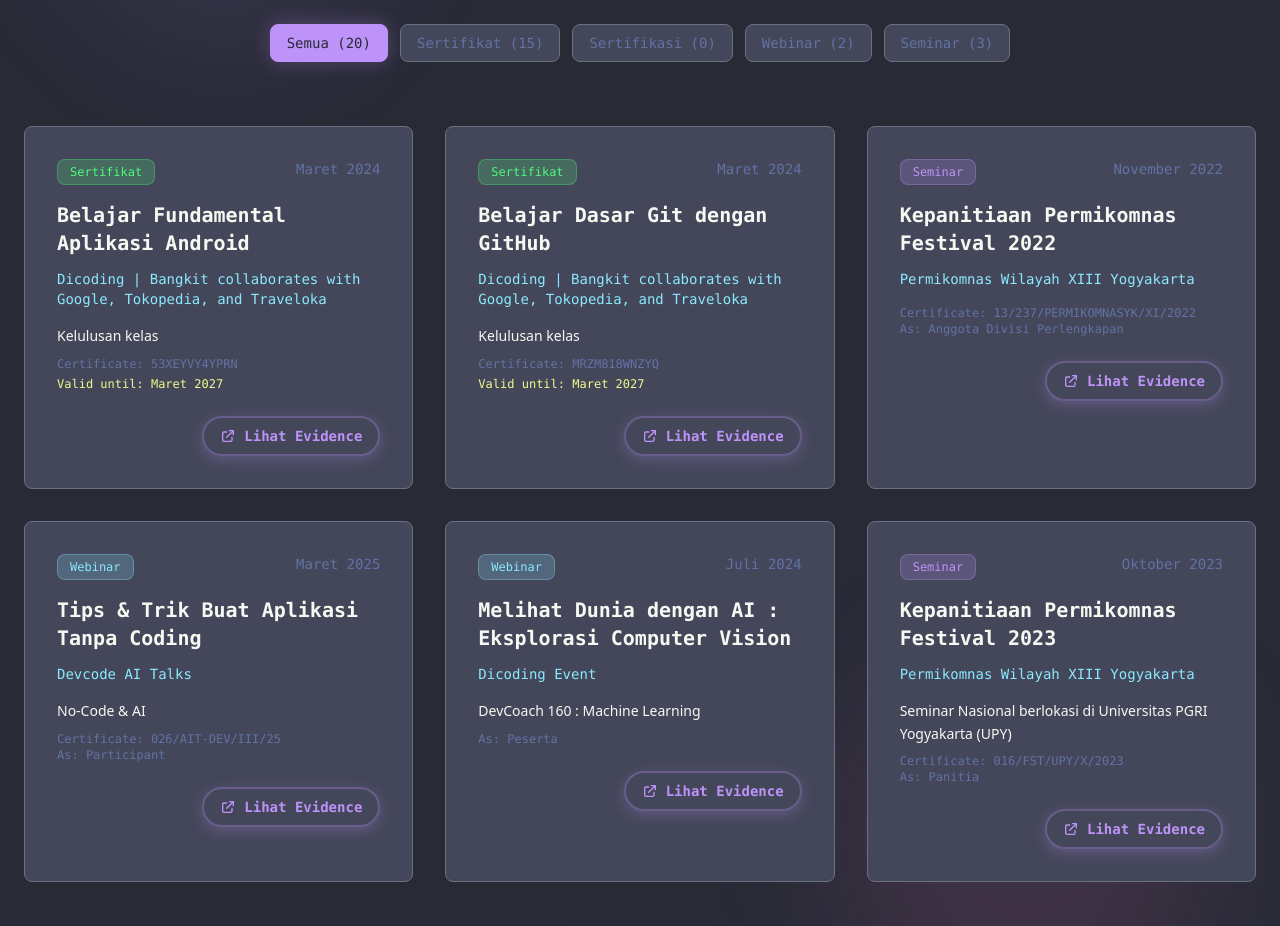
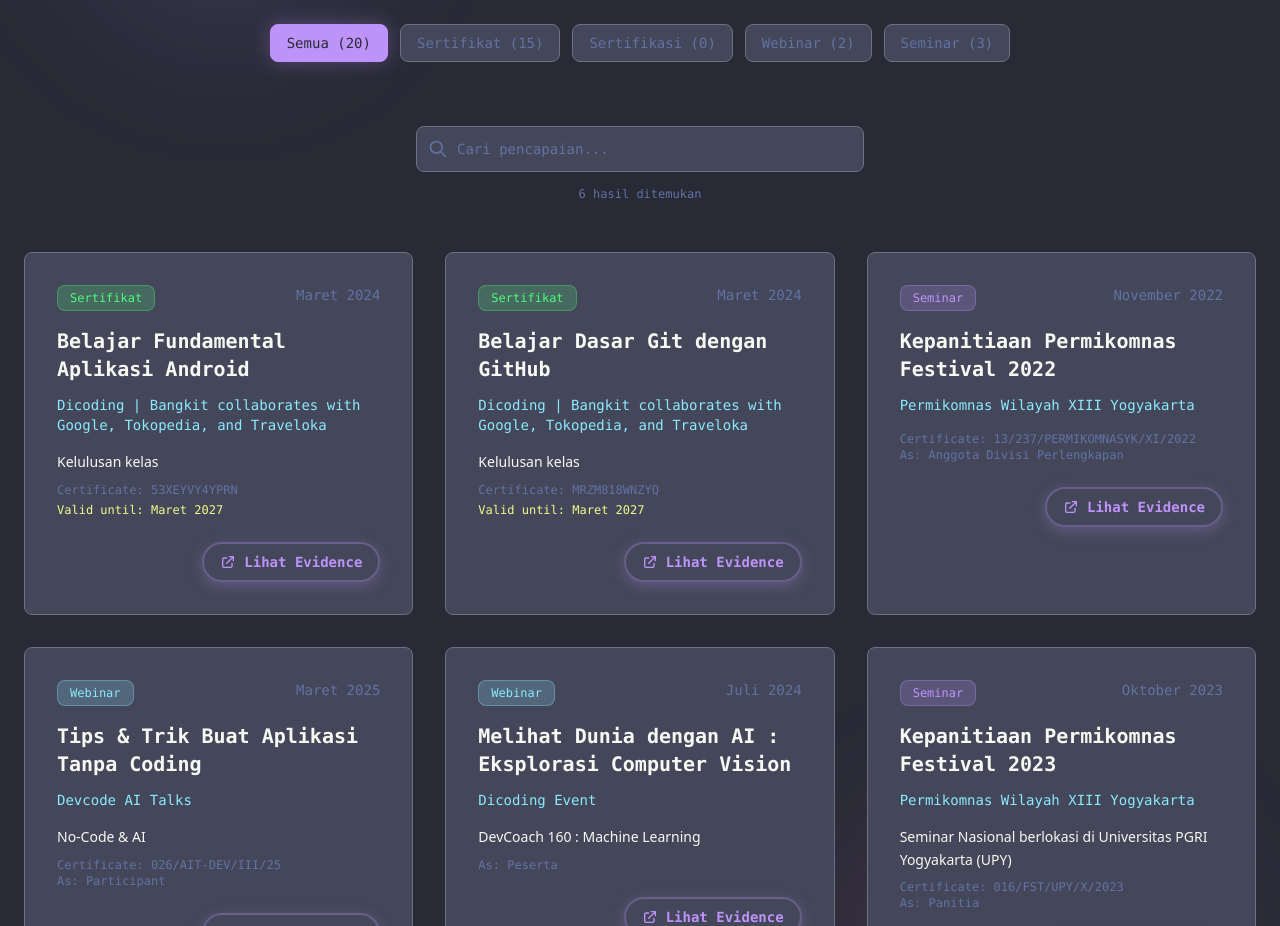
Before and after one commit to abuamar142/portfolio, a Vue app: page / in a window 1280 px wide. Shown: the part 8640-9566 px from the top of the page. Built offline with nearby package versions, Linux system fonts and the light colour scheme.

Commit message:
feat: Add search functionality to achievements section with localization support

```diff
--- a/src/components/sections/AchievementsSection.vue
+++ b/src/components/sections/AchievementsSection.vue
@@ -95,6 +95,15 @@
         </button>
       </div>
 
+      <!-- Achievements Search -->
+      <div class="mb-8 sm:mb-12 animate-slide-up delay-200">
+        <SearchInput
+          v-model="searchQuery"
+          :placeholder="$t('search.placeholder')"
+          :results-count="filteredAchievements.length"
+        />
+      </div>
+
       <!-- Achievements Grid -->
       <div
         class="grid grid-cols-1 md:grid-cols-2 lg:grid-cols-3 gap-6 sm:gap-8 animate-slide-up delay-300"
@@ -126,11 +135,20 @@
               stroke-linecap="round"
               stroke-linejoin="round"
               stroke-width="2"
-              d="M19 11H5m14 0a2 2 0 012 2v6a2 2 0 01-2 2H5a2 2 0 01-2-2v-6a2 2 0 012-2m14 0V9a2 2 0 00-2-2M5 11V9a2 2 0 012-2m0 0V5a2 2 0 012-2h6a2 2 0 012 2v2M7 7h10"
-            ></path>
+              d="M9.172 16.172a4 4 0 015.656 0M9 12h6m-6-4h6m2 5.291A7.962 7.962 0 0112 15c-2.34 0-4.516-.641-6.407-1.759C5.226 13.055 5 12.741 5 12.5v-1.25C5 11.112 5.112 11 5.25 11H6a2 2 0 002-2V7a2 2 0 00-2-2H5.25C5.112 5 5 4.888 5 4.75v-.5C5 4.112 5.112 4 5.25 4H6a2 2 0 002-2V1"
+            />
           </svg>
         </div>
-        <p class="text-dracula-comment font-mono">{{ $t('achievements.empty') }}</p>
+        <p class="text-dracula-comment font-mono">
+          {{ searchQuery.trim() ? $t('search.noResults') : $t('achievements.empty') }}
+        </p>
+        <button
+          v-if="searchQuery.trim()"
+          @click="searchQuery = ''"
+          class="mt-4 px-4 py-2 text-sm text-dracula-purple hover:text-dracula-pink transition-colors font-mono"
+        >
+          {{ $t('search.clearSearch') }}
+        </button>
       </div>
     </div>
   </section>
@@ -141,14 +159,16 @@ import { computed, ref, watch } from 'vue'
 import { portfolioData } from '@/data/portfolio'
 import AchievementCard from '@/components/ui/AchievementCard.vue'
 import BaseButton from '@/components/ui/BaseButton.vue'
+import SearchInput from '@/components/ui/SearchInput.vue'
 
 const achievements = portfolioData.achievements
 const activeFilter = ref<string>('all')
+const searchQuery = ref<string>('')
 const showAll = ref<boolean>(false)
 const maxItems = 6
 
-// Reset showAll when filter changes
-watch(activeFilter, () => {
+// Reset showAll when filter or search changes
+watch([activeFilter, searchQuery], () => {
   showAll.value = false
 })
 
@@ -161,10 +181,27 @@ const categories = [
 
 const filteredAchievements = computed(() => {
   let filtered = achievements
+
+  // Filter by category
   if (activeFilter.value !== 'all') {
-    filtered = achievements.filter((achievement) => achievement.type === activeFilter.value)
+    filtered = filtered.filter((achievement) => achievement.type === activeFilter.value)
   }
 
+  // Filter by search query
+  if (searchQuery.value.trim()) {
+    const query = searchQuery.value.toLowerCase().trim()
+    filtered = filtered.filter((achievement) => {
+      return (
+        achievement.title.toLowerCase().includes(query) ||
+        achievement.organizer.toLowerCase().includes(query) ||
+        achievement.description?.toLowerCase().includes(query) ||
+        achievement.certificate_number?.toLowerCase().includes(query) ||
+        achievement.participant_as?.toLowerCase().includes(query)
+      )
+    })
+  }
+
+  // Apply pagination
   if (!showAll.value && filtered.length > maxItems) {
     return filtered.slice(0, maxItems)
   }
@@ -173,9 +210,26 @@ const filteredAchievements = computed(() => {
 
 const shouldShowSeeMore = computed(() => {
   let totalFiltered = achievements
+
+  // Filter by category
   if (activeFilter.value !== 'all') {
-    totalFiltered = achievements.filter((achievement) => achievement.type === activeFilter.value)
+    totalFiltered = totalFiltered.filter((achievement) => achievement.type === activeFilter.value)
   }
+
+  // Filter by search query
+  if (searchQuery.value.trim()) {
+    const query = searchQuery.value.toLowerCase().trim()
+    totalFiltered = totalFiltered.filter((achievement) => {
+      return (
+        achievement.title.toLowerCase().includes(query) ||
+        achievement.organizer.toLowerCase().includes(query) ||
+        achievement.description?.toLowerCase().includes(query) ||
+        achievement.certificate_number?.toLowerCase().includes(query) ||
+        achievement.participant_as?.toLowerCase().includes(query)
+      )
+    })
+  }
+
   return !showAll.value && totalFiltered.length > maxItems
 })
 
--- /dev/null
+++ b/src/components/ui/SearchInput.vue
@@ -0,0 +1,70 @@
+<template>
+  <div class="relative w-full max-w-md mx-auto">
+    <div class="relative">
+      <!-- Search Icon -->
+      <div class="absolute inset-y-0 left-0 pl-3 flex items-center pointer-events-none">
+        <svg
+          class="w-5 h-5 text-dracula-comment"
+          fill="none"
+          stroke="currentColor"
+          viewBox="0 0 24 24"
+        >
+          <path
+            stroke-linecap="round"
+            stroke-linejoin="round"
+            stroke-width="2"
+            d="m21 21-6-6m2-5a7 7 0 11-14 0 7 7 0 0114 0z"
+          />
+        </svg>
+      </div>
+
+      <!-- Input Field -->
+      <input
+        :value="modelValue"
+        @input="$emit('update:modelValue', ($event.target as HTMLInputElement).value)"
+        type="text"
+        :placeholder="placeholder"
+        class="block w-full pl-10 pr-12 py-3 bg-dracula-selection border border-gray-500 rounded-lg text-dracula-foreground placeholder-dracula-comment font-mono text-sm focus:outline-none focus:ring-2 focus:ring-dracula-purple focus:border-dracula-purple transition-all duration-300 hover:border-dracula-purple/50"
+      />
+
+      <!-- Clear Button -->
+      <button
+        v-if="modelValue"
+        @click="$emit('update:modelValue', '')"
+        class="absolute inset-y-0 right-0 pr-3 flex items-center text-dracula-comment hover:text-dracula-purple transition-colors duration-200"
+        type="button"
+        :aria-label="$t('search.clearSearch')"
+      >
+        <svg class="w-5 h-5" fill="none" stroke="currentColor" viewBox="0 0 24 24">
+          <path
+            stroke-linecap="round"
+            stroke-linejoin="round"
+            stroke-width="2"
+            d="M6 18L18 6M6 6l12 12"
+          />
+        </svg>
+      </button>
+    </div>
+
+    <!-- Search Results Count -->
+    <div v-if="resultsCount !== undefined" class="mt-2 text-center">
+      <span class="text-xs text-dracula-comment font-mono">
+        {{ resultsCount }} {{ $t('search.results') }}
+      </span>
+    </div>
+  </div>
+</template>
+
+<script setup lang="ts">
+interface Props {
+  modelValue: string
+  placeholder?: string
+  resultsCount?: number
+}
+
+defineProps<Props>()
+
+defineEmits<{
+  'update:modelValue': [value: string]
+}>()
+</script>
--- a/src/locales/en.ts
+++ b/src/locales/en.ts
@@ -80,6 +80,12 @@ export default {
     },
     empty: 'No achievements found in this category',
   },
+  search: {
+    placeholder: 'Search achievements...',
+    results: 'results found',
+    noResults: 'No achievements match your search',
+    clearSearch: 'Clear search',
+  },
   contact: {
     title: "let's.connect",
     subtitle: "I'm always excited to discuss new projects and creative ideas",
--- a/src/locales/id.ts
+++ b/src/locales/id.ts
@@ -80,6 +80,12 @@ export default {
     },
     empty: 'Tidak ada pencapaian dalam kategori ini',
   },
+  search: {
+    placeholder: 'Cari pencapaian...',
+    results: 'hasil ditemukan',
+    noResults: 'Tidak ada pencapaian yang sesuai dengan pencarian',
+    clearSearch: 'Hapus pencarian',
+  },
   contact: {
     title: 'mari.terhubung',
     subtitle: 'Saya selalu senang mendiskusikan proyek baru dan ide-ide kreatif',
```
